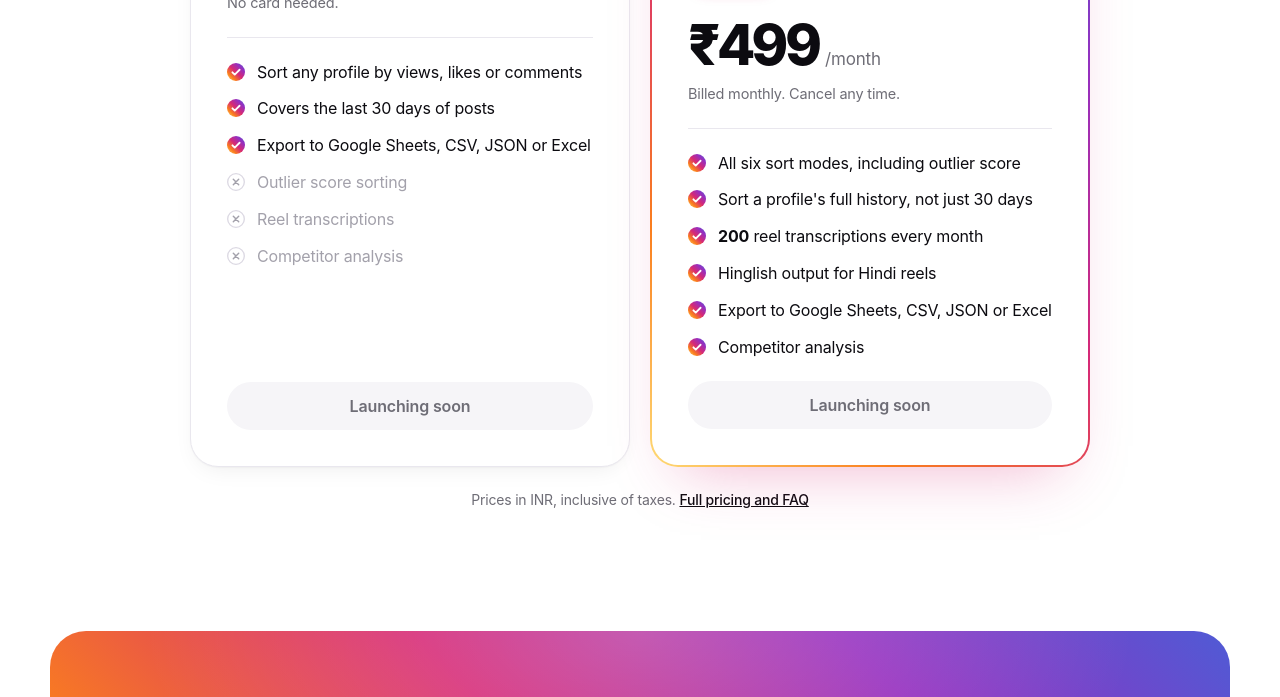
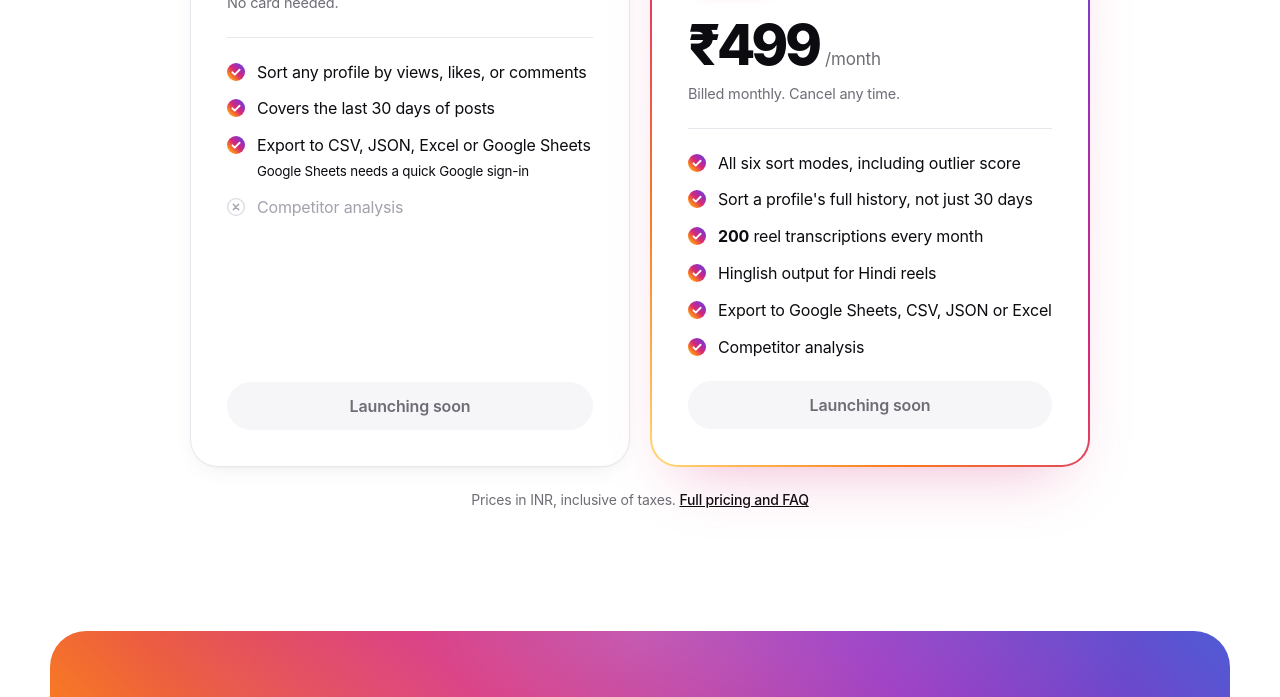
Before and after one commit to Bhavyam-Arora/Sortcut-website, a plain HTML site: page index.html in a window 1280 px wide. Shown: the part 5315-6012 px from the top of the page. Drawn offline with Linux system fonts and the light colour scheme.

Commit message:
Fix Free plan features and cancellation wording
- Free card (index, pricing): drop Outlier score sorting and Reel
  transcriptions, reorder export formats, add Google Sheets sign-in note
- Refund policy: cancel from the account dashboard at accounts.sortcut.co
  instead of the extension

Co-Authored-By: Claude Opus 5.5 <noreply@anthropic.com>

```diff
--- a/index.html
+++ b/index.html
@@ -278,11 +278,9 @@
     <div class="price"><strong>₹0</strong><span>/forever</span></div>
     <p class="pnote">No card needed.</p>
     <ul>
-      <li><svg class="ic" width="18" height="18" viewBox="0 0 20 20" aria-hidden="true"><circle cx="10" cy="10" r="10" fill="url(#igg)"/><path d="M6 10.3l2.6 2.6L14 7.5" fill="none" stroke="#fff" stroke-width="2" stroke-linecap="round" stroke-linejoin="round"/></svg>Sort any profile by views, likes or comments</li>
+      <li><svg class="ic" width="18" height="18" viewBox="0 0 20 20" aria-hidden="true"><circle cx="10" cy="10" r="10" fill="url(#igg)"/><path d="M6 10.3l2.6 2.6L14 7.5" fill="none" stroke="#fff" stroke-width="2" stroke-linecap="round" stroke-linejoin="round"/></svg>Sort any profile by views, likes, or comments</li>
       <li><svg class="ic" width="18" height="18" viewBox="0 0 20 20" aria-hidden="true"><circle cx="10" cy="10" r="10" fill="url(#igg)"/><path d="M6 10.3l2.6 2.6L14 7.5" fill="none" stroke="#fff" stroke-width="2" stroke-linecap="round" stroke-linejoin="round"/></svg>Covers the last 30 days of posts</li>
-      <li><svg class="ic" width="18" height="18" viewBox="0 0 20 20" aria-hidden="true"><circle cx="10" cy="10" r="10" fill="url(#igg)"/><path d="M6 10.3l2.6 2.6L14 7.5" fill="none" stroke="#fff" stroke-width="2" stroke-linecap="round" stroke-linejoin="round"/></svg>Export to Google Sheets, CSV, JSON or Excel</li>
-      <li class="no"><svg class="ic" width="18" height="18" viewBox="0 0 20 20" aria-hidden="true"><circle cx="10" cy="10" r="9.25" fill="none" stroke="#DCD9E3" stroke-width="1.5"/><path d="M7 7l6 6M13 7l-6 6" stroke="#A3A1AB" stroke-width="1.6" stroke-linecap="round"/></svg>Outlier score sorting</li>
-      <li class="no"><svg class="ic" width="18" height="18" viewBox="0 0 20 20" aria-hidden="true"><circle cx="10" cy="10" r="9.25" fill="none" stroke="#DCD9E3" stroke-width="1.5"/><path d="M7 7l6 6M13 7l-6 6" stroke="#A3A1AB" stroke-width="1.6" stroke-linecap="round"/></svg>Reel transcriptions</li>
+      <li><svg class="ic" width="18" height="18" viewBox="0 0 20 20" aria-hidden="true"><circle cx="10" cy="10" r="10" fill="url(#igg)"/><path d="M6 10.3l2.6 2.6L14 7.5" fill="none" stroke="#fff" stroke-width="2" stroke-linecap="round" stroke-linejoin="round"/></svg><span>Export to CSV, JSON, Excel or Google Sheets<br><small>Google Sheets needs a quick Google sign-in</small></span></li>
       <li class="no"><svg class="ic" width="18" height="18" viewBox="0 0 20 20" aria-hidden="true"><circle cx="10" cy="10" r="9.25" fill="none" stroke="#DCD9E3" stroke-width="1.5"/><path d="M7 7l6 6M13 7l-6 6" stroke="#A3A1AB" stroke-width="1.6" stroke-linecap="round"/></svg>Competitor analysis</li>
     </ul>
     <span class="btn btn-soft btn-soon">Launching soon</span>
```
Also changed, not shown: pricing.html (+2 -4 lines), refund-policy.html (+1 -1 lines).
